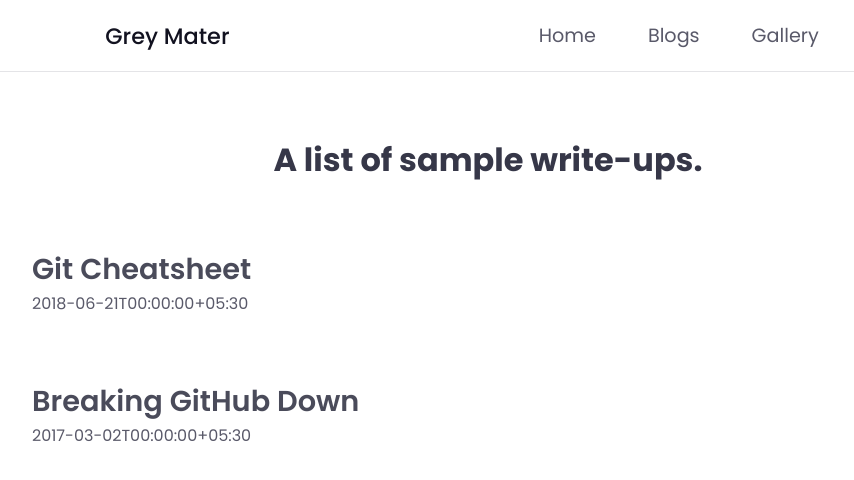
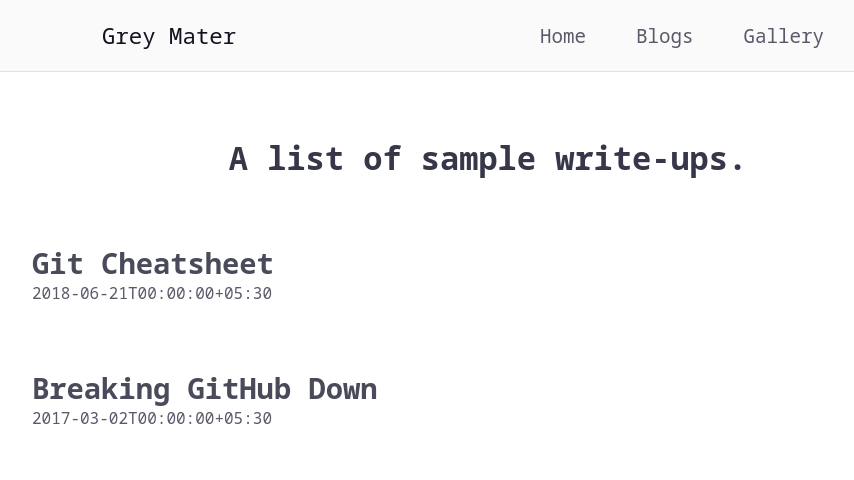
Before and after one commit to chirag-ghosh/grey-mater, a Next.js app: page /blogs in a window 1280 px wide. Shown: the top 480 px of the page, without its empty margins (152-1006 px from the left). Built offline with nearby package versions, Linux system fonts and the light colour scheme.

Commit message:
Changed font; Minor fixes;

```diff
--- a/styles/_global.scss
+++ b/styles/_global.scss
@@ -6,7 +6,7 @@
 
 body {
     font-size: 16px;
-    font-family: $font;
+    font-family: $monospace-font;
     color: $black;
 }
 
--- a/styles/_header.scss
+++ b/styles/_header.scss
@@ -6,6 +6,7 @@
     min-height: 4.5rem;
     border-bottom: 1px solid rgba($light-grey, 0.4);
     font-size: 1.2rem;
+    background-color: rgba($white, 0.2);
 
     .title {
         font-size: 1.4rem;
--- a/styles/_markdown.scss
+++ b/styles/_markdown.scss
@@ -1,6 +1,6 @@
 .markdown {
     margin: 0 auto;
-    max-width: 95%;
+    max-width: 90%;
     width: 60rem;
     color: $light-black;
 
@@ -31,11 +31,13 @@
         }
 
         code {
-            padding: 0.2rem 0.4rem;
+            padding: 0.1rem 0.4rem;
             margin: 0 0.3rem;
             background-color: rgba($light-grey, 0.5);
             color: $black;
             border-radius: 5px;
+            font-family: $monospace-font;
+            font-size: 1rem;
         }
 
         blockquote {
--- a/styles/_variables.scss
+++ b/styles/_variables.scss
@@ -8,3 +8,4 @@ $black: #121220;
 
 //typography
 $font: 'Poppins', sans-serif;
+$monospace-font: 'Noto Sans Mono', monospace;
--- a/styles/app.scss
+++ b/styles/app.scss
@@ -1,5 +1,6 @@
 //external
 @import url('https://fonts.googleapis.com/css2?family=Poppins:ital,wght@0,100;0,200;0,300;0,400;0,500;0,600;0,700;0,800;0,900;1,100;1,200;1,300;1,400;1,500;1,600;1,700;1,800;1,900&display=swap');
+@import url('https://fonts.googleapis.com/css2?family=Noto+Sans+Mono:wght@100;200;300;400;500;600;700;800;900&display=swap');
 
 //generic
 @import 'variables.scss';
```
